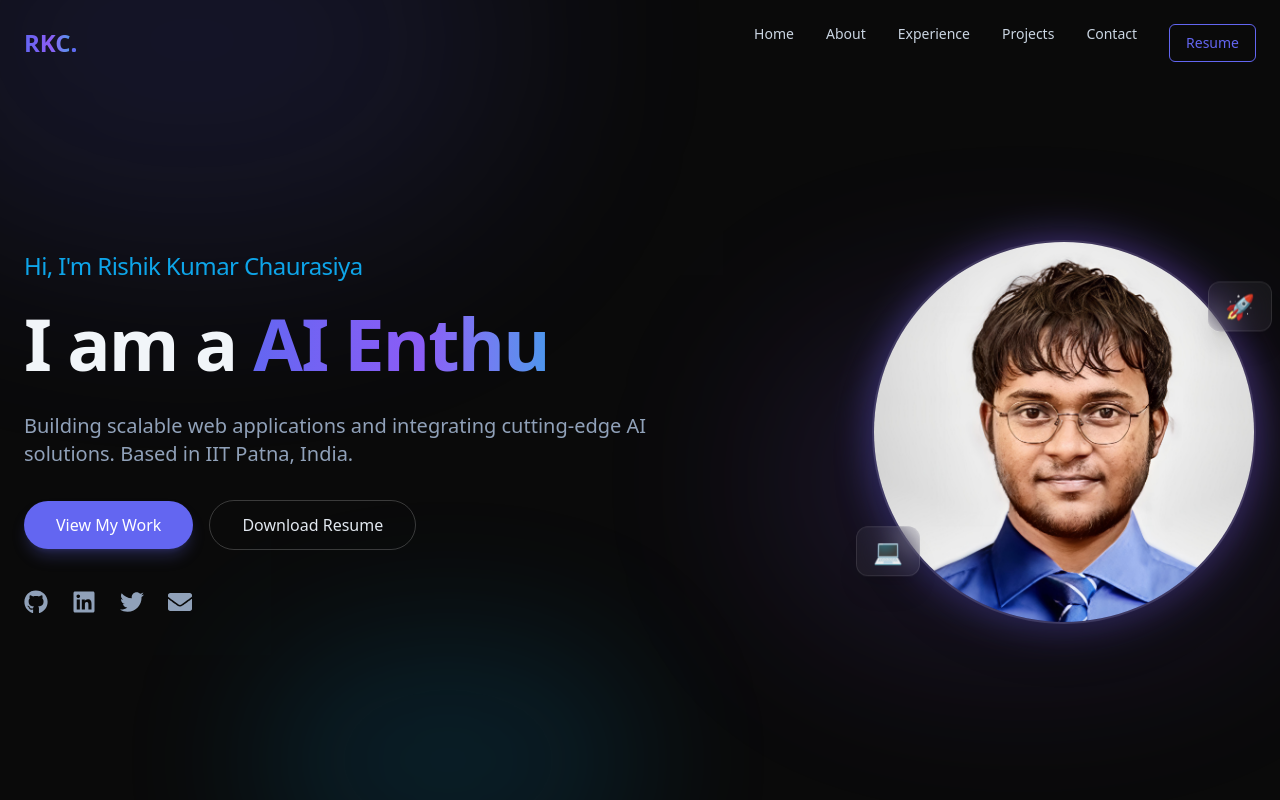
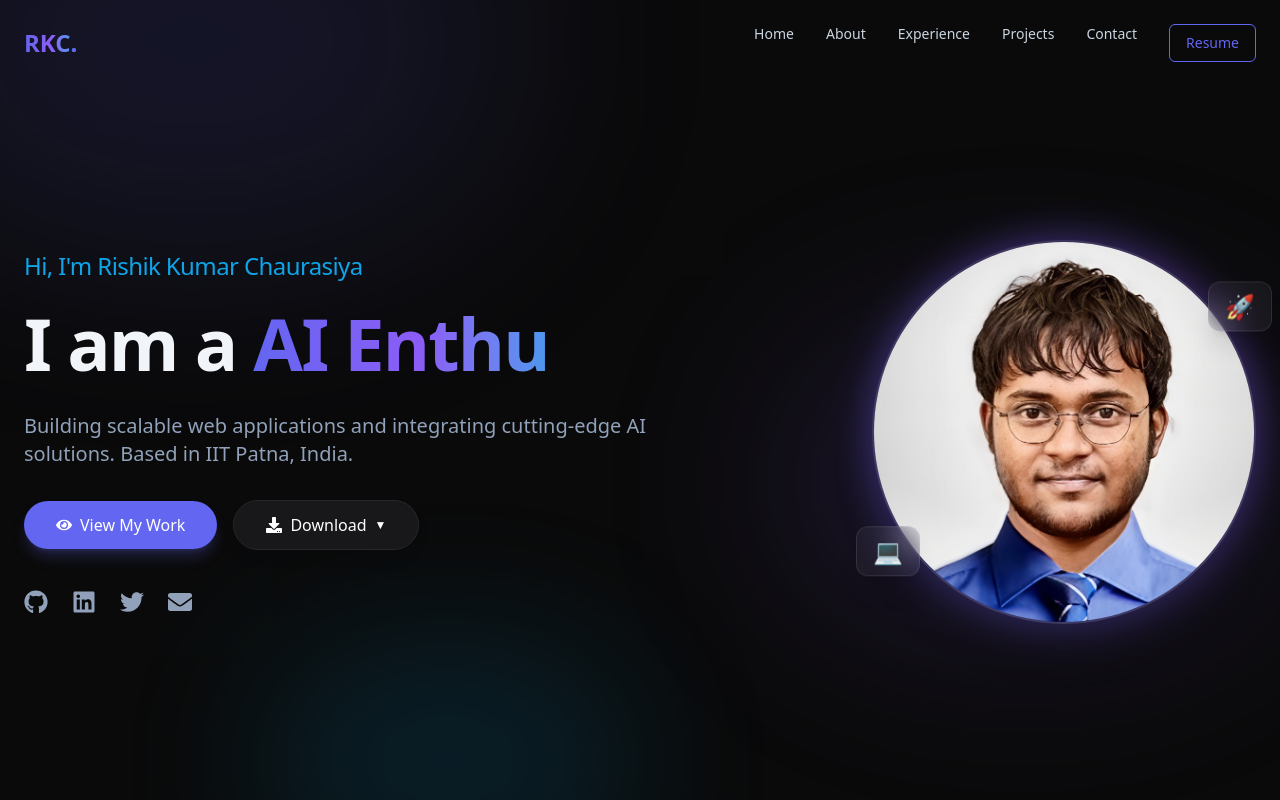
Before and after one commit to rishikkumar84a/Portfolio-Website, a Next.js app: page / in a window 1280 px wide. Shown: the top 800 px of the page. Built offline with nearby package versions, Linux system fonts and the light colour scheme.

Commit message:
feat(hero): update button layout and styling

```diff
--- a/src/components/sections/Hero.tsx
+++ b/src/components/sections/Hero.tsx
@@ -2,11 +2,14 @@
 
 import Image from "next/image";
 import Link from "next/link";
+import { useState } from "react";
 import { TypeAnimation } from "react-type-animation";
-import { motion } from "framer-motion";
-import { FaGithub, FaLinkedin, FaTwitter, FaEnvelope } from "react-icons/fa";
+import { motion, AnimatePresence } from "framer-motion";
+import { FaGithub, FaLinkedin, FaTwitter, FaEnvelope, FaEye, FaDownload, FaFilePdf, FaFileWord } from "react-icons/fa";
 
 export default function Hero() {
+    const [isDownloadOpen, setIsDownloadOpen] = useState(false);
+
     return (
         <section id="hero" className="min-h-screen flex items-center justify-center relative overflow-hidden bg-dark-900 pt-16">
             {/* Background Effects */}
@@ -58,18 +61,46 @@ export default function Hero() {
                     >
                         <Link
                             href="#projects"
-                            className="px-8 py-3 bg-primary hover:bg-primary-dark text-white rounded-full font-medium transition-all transform hover:scale-105 shadow-lg shadow-primary/25"
+                            className="px-8 py-3 bg-primary hover:bg-primary-dark text-white rounded-full font-medium transition-all transform hover:scale-105 shadow-lg shadow-primary/25 flex items-center gap-2"
                         >
-                            View My Work
+                            <FaEye /> View My Work
                         </Link>
-                        <a
-                            href="/assets/resume.pdf"
-                            target="_blank"
-                            rel="noopener noreferrer"
-                            className="px-8 py-3 border border-white/20 hover:bg-white/5 text-slate-200 rounded-full font-medium transition-all hover:border-white/40"
-                        >
-                            Download Resume
-                        </a>
+
+                        <div className="relative">
+                            <button
+                                onClick={() => setIsDownloadOpen(!isDownloadOpen)}
+                                onBlur={() => setTimeout(() => setIsDownloadOpen(false), 200)}
+                                className="px-8 py-3 bg-zinc-900 hover:bg-zinc-800 text-white border border-zinc-800 hover:border-zinc-700 rounded-full font-medium transition-all transform hover:scale-105 shadow-lg flex items-center gap-2"
+                            >
+                                <FaDownload /> Download <span className="text-xs">▼</span>
+                            </button>
+
+                            <AnimatePresence>
+                                {isDownloadOpen && (
+                                    <motion.div
+                                        initial={{ opacity: 0, y: 10 }}
+                                        animate={{ opacity: 1, y: 0 }}
+                                        exit={{ opacity: 0, y: 10 }}
+                                        className="absolute top-full mt-2 left-0 w-full bg-dark-800 border border-white/10 rounded-xl overflow-hidden shadow-xl flex flex-col z-50"
+                                    >
+                                        <a
+                                            href="/assets/resume.pdf"
+                                            download="Rishik_Resume.pdf"
+                                            className="px-4 py-3 hover:bg-white/5 text-slate-300 flex items-center gap-2 text-sm transition-colors"
+                                        >
+                                            <FaFilePdf className="text-red-400" /> PDF Version
+                                        </a>
+                                        <a
+                                            href="/assets/resume.docx"
+                                            download="Rishik_Resume.docx"
+                                            className="px-4 py-3 hover:bg-white/5 text-slate-300 flex items-center gap-2 text-sm transition-colors"
+                                        >
+                                            <FaFileWord className="text-blue-400" /> DOCX Version
+                                        </a>
+                                    </motion.div>
+                                )}
+                            </AnimatePresence>
+                        </div>
                     </motion.div>
 
                     <motion.div
```
